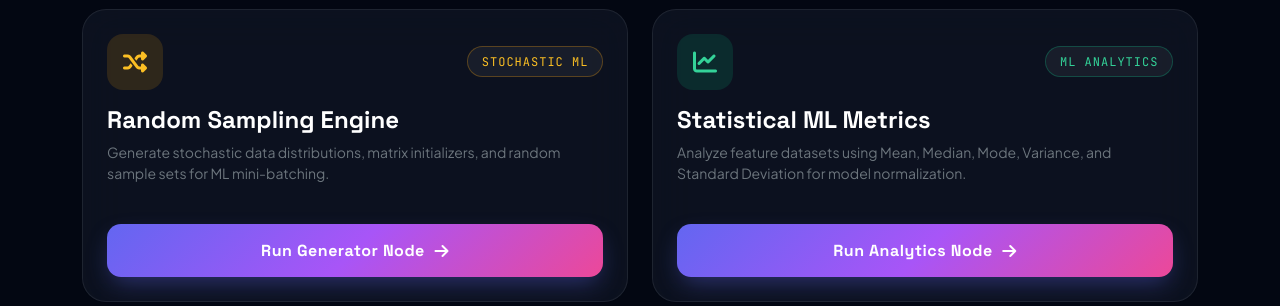
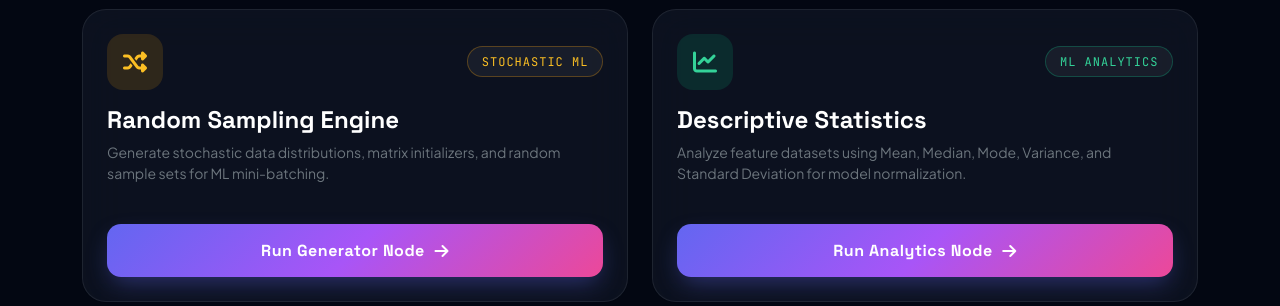
Before and after one commit to Anamolsnwr/ML_MATH_LAB, a Flask app: page / in a window 1280 px wide. Shown: the part 1194-1500 px from the top of the page. Run offline with Flask 3, Linux system fonts and the light colour scheme.

Commit message:
correcting the name of the module

```diff
--- a/templates/index.html
+++ b/templates/index.html
@@ -123,7 +123,7 @@
             </div>
             <span class="fusion-badge" style="color: #34D399; border-color: rgba(16, 185, 129, 0.3);">ML ANALYTICS</span>
           </div>
-          <h4 class="fw-bold text-white mb-2" style="font-family: var(--font-display);">Statistical ML Metrics</h4>
+          <h4 class="fw-bold text-white mb-2" style="font-family: var(--font-display);">Descriptive Statistics</h4>
           <p class="text-secondary small">Analyze feature datasets using Mean, Median, Mode, Variance, and Standard Deviation for model normalization.</p>
         </div>
         <a href="{{ url_for('statistics_page') }}" class="btn btn-fusion w-100 mt-4">Run Analytics Node <i class="fa-solid fa-arrow-right fs-6"></i></a>
```
